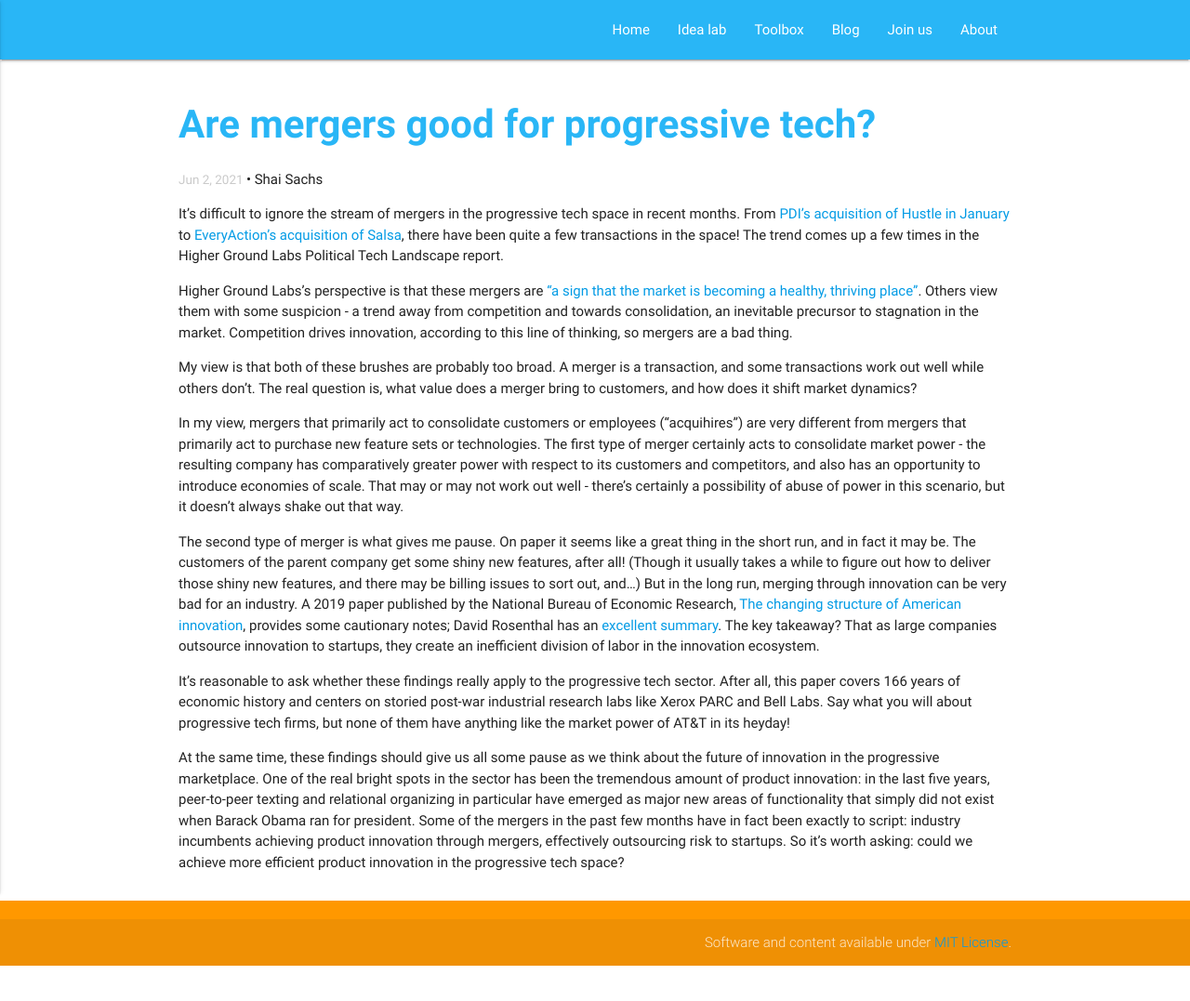
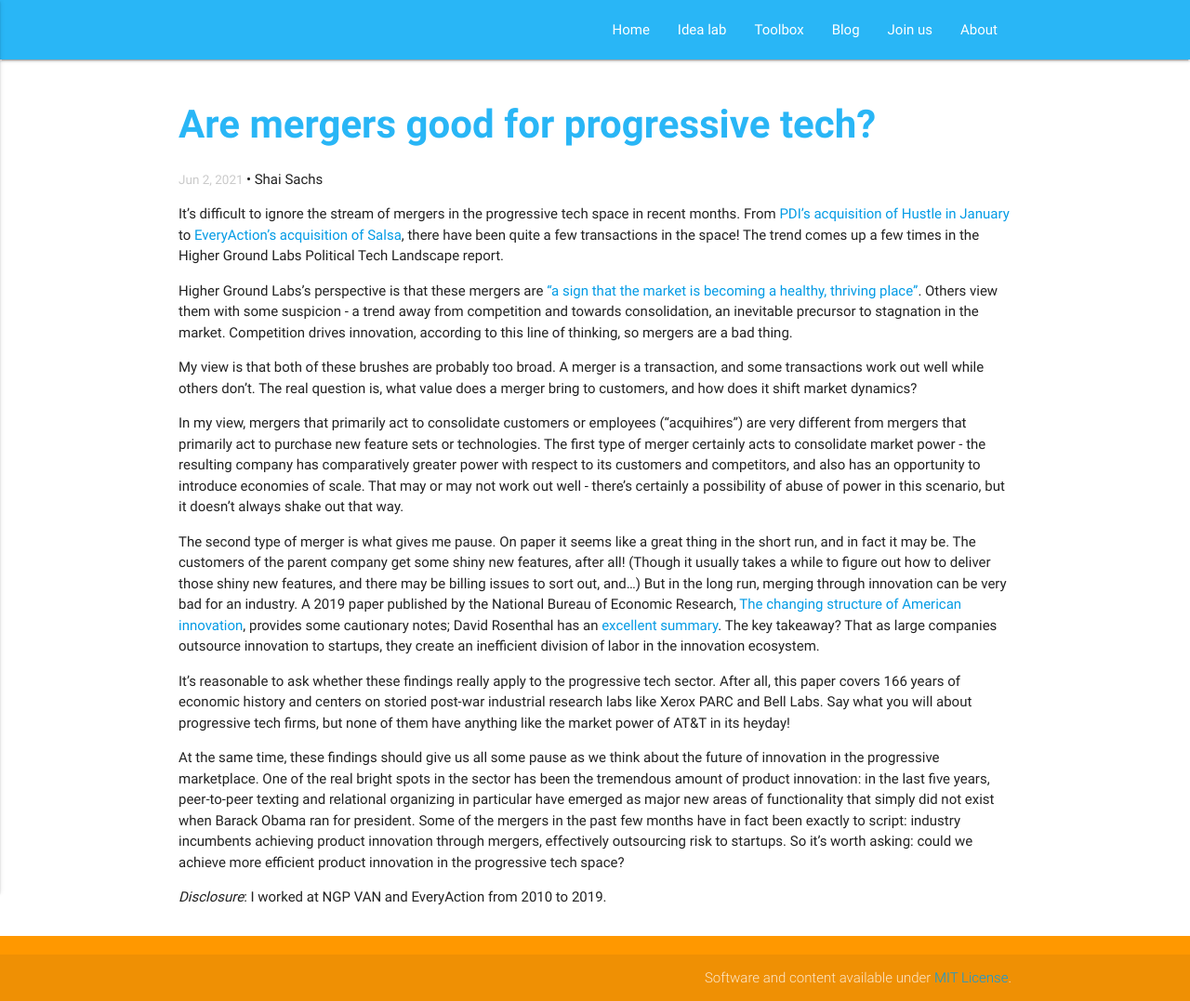
Before and after one commit to shaisachs/progressive-workshop, a Jekyll site: the page built from _posts/2021-06-02-are-mergers-good.md, in a window 1280 px wide. Shown: the whole page at 93% size. Built offline with Jekyll 4.4.1, drawn with Linux system fonts in a browser that asks for light colours; before the commit the page ends 1039 px from its top, so only the background shows below that.

Commit message:
add disclosure

```diff
--- a/_posts/2021-06-02-are-mergers-good.md
+++ b/_posts/2021-06-02-are-mergers-good.md
@@ -19,3 +19,5 @@ The second type of merger is what gives me pause. On paper it seems like a great
 It's reasonable to ask whether these findings really apply to the progressive tech sector. After all, this paper covers 166 years of economic history and centers on storied post-war industrial research labs like Xerox PARC and Bell Labs. Say what you will about progressive tech firms, but none of them have anything like the market power of AT&T in its heyday!
 
 At the same time, these findings should give us all some pause as we think about the future of innovation in the progressive marketplace. One of the real bright spots in the sector has been the tremendous amount of product innovation: in the last five years, peer-to-peer texting and relational organizing in particular have emerged as major new areas of functionality that simply did not exist when Barack Obama ran for president. Some of the mergers in the past few months have in fact been exactly to script: industry incumbents achieving product innovation through mergers, effectively outsourcing risk to startups. So it's worth asking: could we achieve more efficient product innovation in the progressive tech space?
+
+*Disclosure*: I worked at NGP VAN and EveryAction from 2010 to 2019.
```
